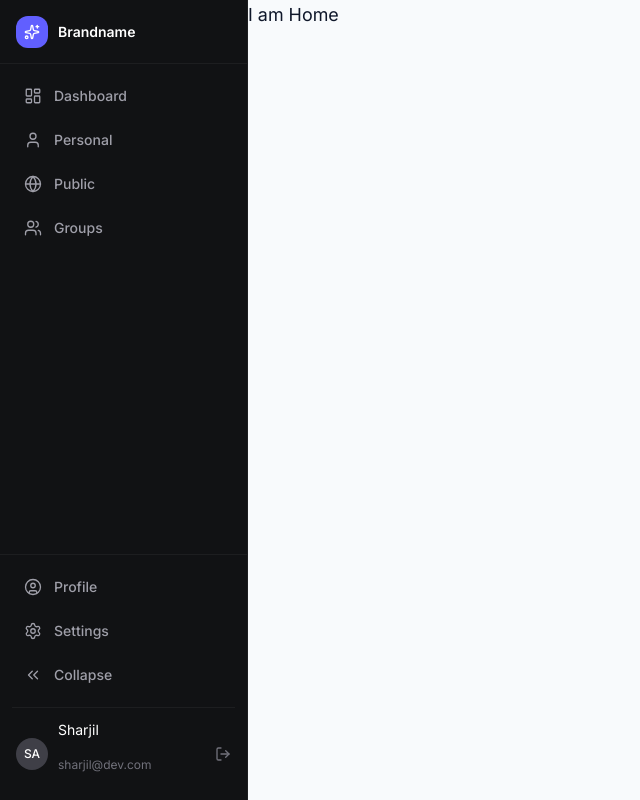
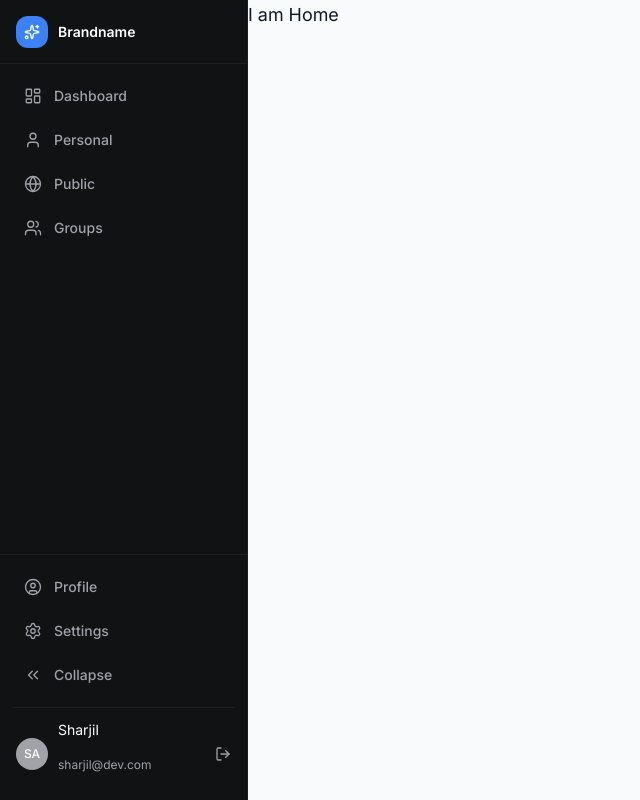
Before and after one commit to jeelumHere/Full-Stack-Project, a React app in the folder Frontend/: page / in a window 1280 px wide. Shown: the whole page, without its empty margins (0-640 px from the left). Built offline with nearby package versions, Linux system fonts and the light colour scheme; the HTML template or start-up script is replaced by a standard one.

Commit message:
Css Var Consistency

```diff
--- a/Frontend/src/components/sidebar/NavItem.jsx
+++ b/Frontend/src/components/sidebar/NavItem.jsx
@@ -9,8 +9,8 @@ const NavItem = ({ item, collapsed }) => {
       className={({ isActive }) =>
         `group relative flex items-center gap-3 rounded-lg px-3 py-2.5 w-full transition-colors
         ${isActive
-          ? 'bg-white/10 text-white'
-          : 'text-zinc-400 hover:text-zinc-100 hover:bg-white/5'}`
+          ? 'bg-ActiveSidebar text-textActiveSidebar'
+          : 'text-textInActiveSidebar hover:text-textHoverSidebar hover:bg-HoverSidebar'}`
       }
     >
       {({ isActive }) => (
--- a/Frontend/src/components/sidebar/SidebarUser.jsx
+++ b/Frontend/src/components/sidebar/SidebarUser.jsx
@@ -1,30 +1,22 @@
 import React from 'react'
 import {
-    LayoutDashboard,
-    User,
-    Globe,
-    Users,
-    UserCircle,
-    Settings,
-    Sparkles,
-    ChevronsLeft,
     LogOut,
 } from 'lucide-react'
 const SidebarUser = ({collapsed}) => {
     return (
         <>
-            <div className={`flex items-center gap-2.5 mt-2 pt-3 border-t border-white/5 ${collapsed ? 'justify-center' : 'px-1'}`}>
-                <div className="h-8 w-8 rounded-full bg-zinc-700 flex items-center justify-center text-xs font-medium text-white shrink-0">
+            <div className={`flex items-center gap-2.5 mt-2 pt-3 border-t border-borderSidebar ${collapsed ? 'justify-center' : 'px-1'}`}>
+                <div className="h-8 w-8 rounded-full bg-textInActiveSidebar flex items-center justify-center text-xs font-medium text-textActiveSidebar shrink-0">
                     SA
                 </div>
                 {!collapsed && (
                     <div className="flex-1 min-w-0">
-                        <p className="text-sm text-white truncate">Sharjil</p>
-                        <p className="text-xs text-zinc-500 truncate">sharjil@dev.com</p>
+                        <p className="text-sm text-textActiveSidebar truncate">Sharjil</p>
+                        <p className="text-xs text-textInActiveSidebar truncate">sharjil@dev.com</p>
                     </div>
                 )}
                 {!collapsed && (
-                    <LogOut size={16} className="text-zinc-500 hover:text-zinc-300 shrink-0" />
+                    <LogOut size={16} className="text-textInActiveSidebar hover:text-textHoverSidebar shrink-0" />
                 )}
             </div>
         </>
--- a/Frontend/src/components/ui/Sidebar.jsx
+++ b/Frontend/src/components/ui/Sidebar.jsx
@@ -13,7 +13,6 @@ import {
     Settings,
     Sparkles,
     ChevronsLeft,
-    LogOut,
 } from 'lucide-react'
 const navItems = [
     { title: 'Dashboard', path: 'dashboard', icon: LayoutDashboard },
@@ -33,17 +32,17 @@ const Sidebar = () => {
 
     return (
         <aside
-            className={`h-screen hidden md:flex flex-col justify-between bg-[#111214] border-r border-white/5 transition-all duration-200
+            className={`h-screen hidden md:flex flex-col justify-between bg-sidebar border-r border-borderSidebar transition-all duration-200
         ${collapsed ? 'w-19' : 'w-62'}`}
         >
             <div>
                 {/* Brand */}
-                <div className="flex items-center gap-2.5 px-4 h-16 border-b border-white/5">
-                    <div className="h-8 w-8 rounded-md bg-indigo-500 flex items-center justify-center shrink-0">
-                        <Sparkles size={16} className="text-white" />
+                <div className="flex items-center gap-2.5 px-4 h-16 border-b border-borderSidebar">
+                    <div className="h-8 w-8 rounded-md bg-primary flex items-center justify-center shrink-0">
+                        <Sparkles size={16} className="text-textActiveSidebar" />
                     </div>
                     {!collapsed && (
-                        <span className="text-sm font-semibold text-white truncate">Brandname</span>
+                        <span className="text-sm font-semibold text-textActiveSidebar truncate">Brandname</span>
                     )}
                 </div>
 
@@ -53,7 +52,7 @@ const Sidebar = () => {
                 </nav>
             </div>
 
-            <div className="p-3 flex flex-col gap-1 border-t border-white/5">
+            <div className="p-3 flex flex-col gap-1 border-t border-borderSidebar">
 
                 {/* Bottom Nav  */}
                 <BottomItem collapsed={collapsed} />
@@ -61,7 +60,7 @@ const Sidebar = () => {
                 {/* Collapse toggle */}
                 <button
                     onClick={() => setCollapsed((c) => !c)}
-                    className="flex items-center gap-3 rounded-lg px-3 py-2.5 w-full text-left text-zinc-400 hover:text-zinc-100 hover:bg-white/5 transition-colors"
+                    className="flex items-center gap-3 rounded-lg px-3 py-2.5 w-full text-left text-textInActiveSidebar hover:text-textHoverSidebar hover:bg-borderSidebar transition-colors"
                 >
                     <ChevronsLeft
                         size={18}
--- a/Frontend/src/index.css
+++ b/Frontend/src/index.css
@@ -9,9 +9,16 @@
   --color-main: var(--bg-main);
   --color-surface: var(--bg-surface);
   --color-element: var(--bg-element);
+  --color-sidebar: var(--bg-sidebar);
+  --color-ActiveSidebar: var(--bg-ActiveSidebar);
+  --color-HoverSidebar: var(--bg-HoverSidebar);
   --color-textMain: var(--text-main);
   --color-textMuted: var(--text-muted);
+  --color-textActiveSidebar: var(--text-ActiveSidebar);
+  --color-textInActiveSidebar: var(--text-InActiveSidebar);
+  --color-textHoverSidebar: var(--text-HoverSidebar);
   --color-border: var(--border-main);
+  --color-borderSidebar: var(--border-sidebar);
   --color-primary: var(--brand-primary);
   --color-secondary: var(--brand-secondary);
   --color-error: var(--err);
@@ -81,9 +88,16 @@
   --bg-main: #f8fafc;
   --bg-surface: #ffffff;
   --bg-element: #e2e8f0;
+  --bg-sidebar : #111214;
+  --bg-ActiveSidebar : #FFFFFF1A;
+  --bg-HoverSidebar : #FFFFFF0D;
   --text-main: #0f172a;
   --text-muted: #64748b;
+  --text-ActiveSidebar: #FFFFFF;
+  --text-HoverSidebar: #F4F4F5;
+  --text-InActiveSidebar: #A1A1AA;
   --border-main: #cbd5e1;
+  --border-sidebar: #FFFFFF0D;
   --brand-primary: #3b82f6;
   --brand-secondary: #10b981;
   --err: #ef4444;
```
